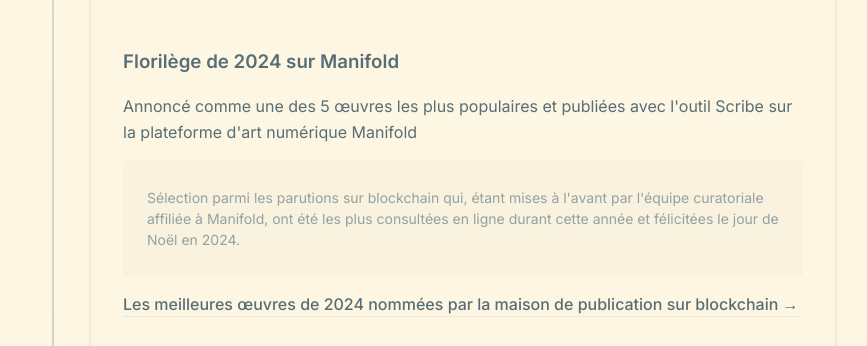
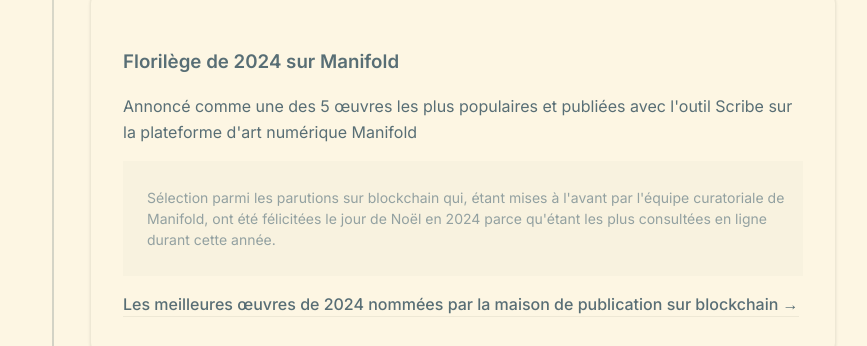
Before and after one commit to daqhris/DoublementAliene, a Next.js app: page /timeline in a window 1280 px wide. Shown: the part 1917-2263 px from the top of the page, without its empty margins (204-1071 px from the left). Built offline with nearby package versions, Linux system fonts and the light colour scheme; no server answers.

Commit message:
correction de phrase

```diff
--- a/app/timeline/page.tsx
+++ b/app/timeline/page.tsx
@@ -114,7 +114,7 @@ export default function TimelinePage() {
       date: "25 Décembre 2024",
       title: "Florilège de 2024 sur Manifold",
       description: "Annoncé comme une des 5 œuvres les plus populaires et publiées avec l'outil Scribe sur la plateforme d'art numérique Manifold",
-      details: "Sélection parmi les parutions sur blockchain qui, étant mises à l'avant par l'équipe curatoriale affiliée à Manifold, ont été les plus consultées en ligne durant cette année et félicitées le jour de Noël en 2024.",
+      details: "Sélection parmi les parutions sur blockchain qui, étant mises à l'avant par l'équipe curatoriale de Manifold, ont été félicitées le jour de Noël en 2024 parce qu'étant les plus consultées en ligne durant cette année.",
       link: {
         url: "https://manifold.gallery/manifoldteam/curation/minted-2024",
         text: "Les meilleures œuvres de 2024 nommées par la maison de publication sur blockchain",
```
